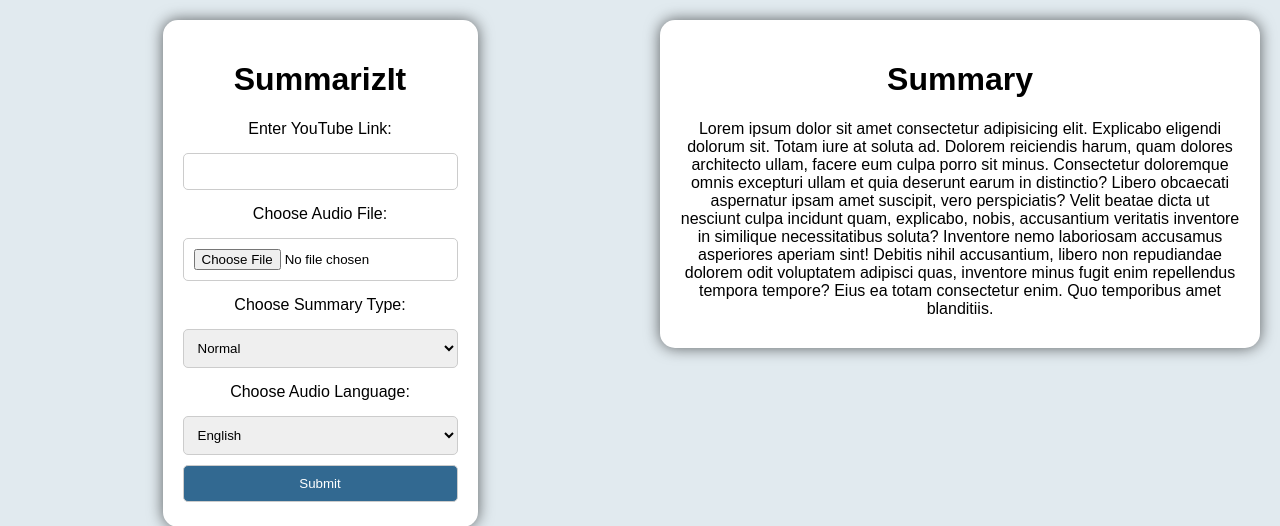
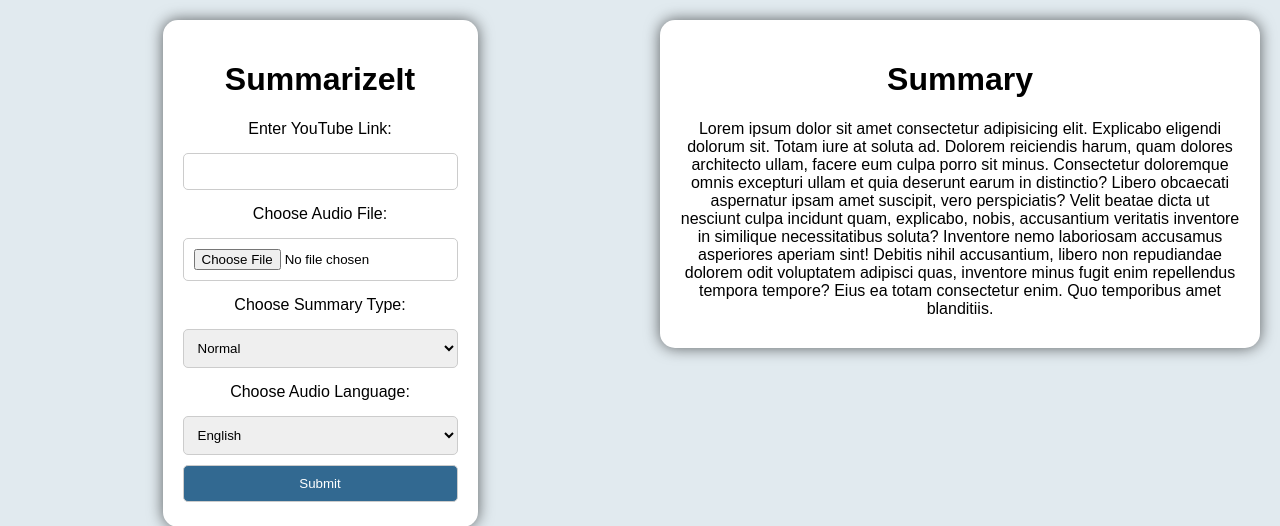
Before and after one commit to Sumanth0601/SummarizeIt, a Flask app: page / in a window 1280 px wide. Shown: the top 526 px of the page. Run offline with Flask 3, Linux system fonts and the light colour scheme.

Commit message:
Update index.html

```diff
--- a/templates/index.html
+++ b/templates/index.html
@@ -4,13 +4,13 @@
     <meta charset="UTF-8" />
     <meta name="viewport" content="width=device-width, initial-scale=1.0" />
     <link rel="stylesheet" href="../static/styles.css" />
-    <title>SummarizIt</title>
+    <title>SummarizeIt</title>
   </head>
   <body>
     <div class="col">
       <div class="row">
         <div class="container" id="input-container">
-          <h1>SummarizIt</h1>
+          <h1>SummarizeIt</h1>
           <form
             action="/"
             method="post"
```
